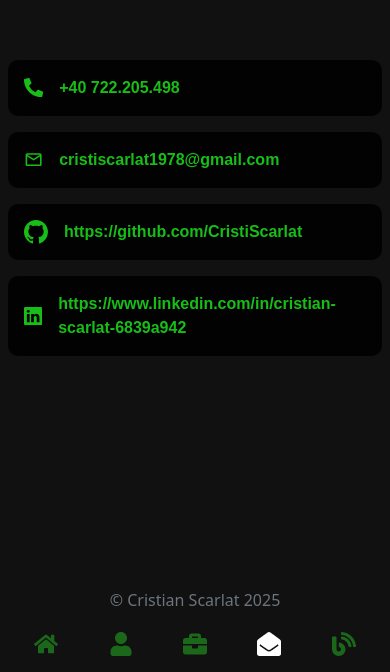
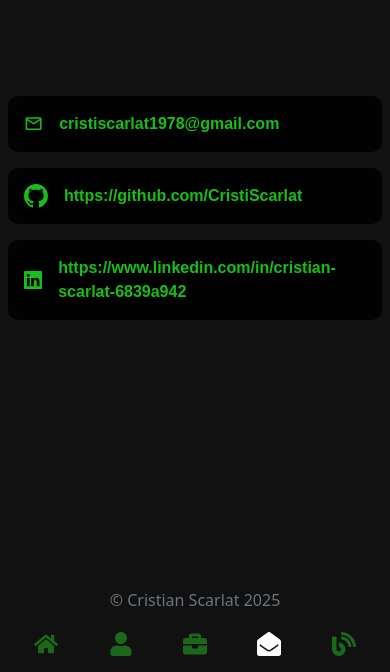
Before and after one commit to CristiScarlat/mywebsite, a Next.js app: page /contact in a window 390 px wide. Shown: the part 172-844 px from the top of the page. Built offline with nearby package versions, Linux system fonts and the light colour scheme.

Commit message:
delete phone from contact page

```diff
--- a/src/app/contact/page.tsx
+++ b/src/app/contact/page.tsx
@@ -10,7 +10,7 @@ const Contact = () => {
 
     <div className="d-flex align-items-center justify-content-center" style={{height: "90vh"}}>
             <ul className={`list-group gap-3 ${styles.list}`}>
-                <li className="hero p-3 mx-2"><a className="d-flex align-items-center" href="tel:+40 722.205.498"><FaPhoneAlt size="1.2rem"/><span className="ms-3">+40 722.205.498</span></a></li>
+                {/* <li className="hero p-3 mx-2"><a className="d-flex align-items-center" href="tel:+40 722.205.498"><FaPhoneAlt size="1.2rem"/><span className="ms-3">+40 722.205.498</span></a></li> */}
                 <li className="hero p-3 mx-2"><a className="d-flex align-items-center" href="email:cristiscarlat1978@gmail.com"><MdOutlineEmail size="1.2rem"/><span className="ms-3">cristiscarlat1978@gmail.com</span></a></li>
                 <li className="hero p-3 mx-2"><a
                     className="d-flex align-items-center"
```
